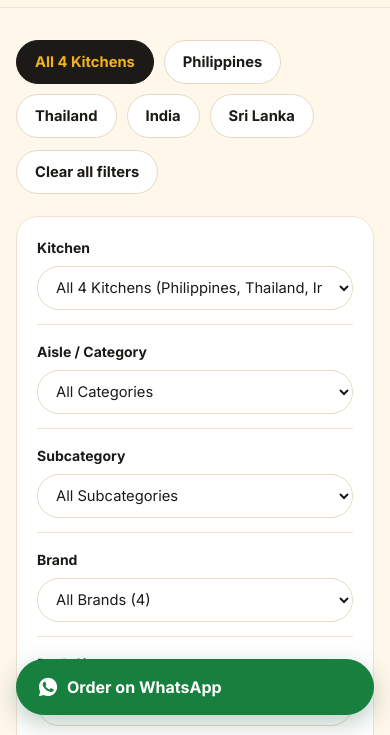
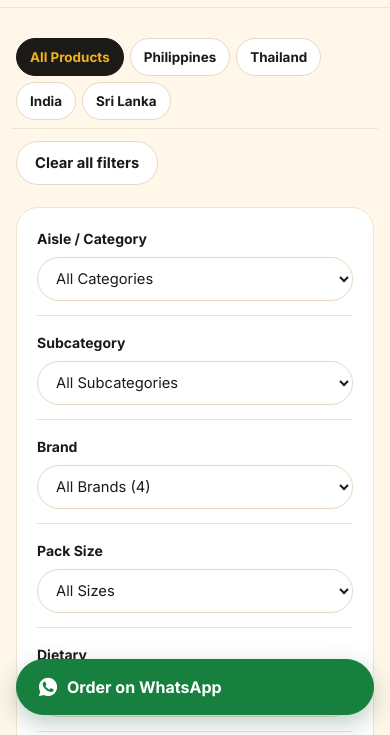
Before and after one commit to errolbrodie-sudo/Dino-Market, a website: page Website/public/index.html in a window 390 px wide. Shown: the part 109-844 px from the top of the page. Drawn offline with nearby package versions, Linux system fonts and the light colour scheme; no server answers.

Commit message:
On the landing page, when scrolling down, keep the kitchen selection buttons always visible.

```diff
--- a/Website/public/index.html
+++ b/Website/public/index.html
@@ -196,17 +196,6 @@
 
         <div class="catalog-layout">
           <aside class="filter-sidebar" aria-label="Product Filters">
-            <div class="filter-group">
-              <label class="filter-label" for="filterRegionSelect">Kitchen</label>
-              <select id="filterRegionSelect" class="select-control" onchange="app.selectRegion(this.value, false)">
-                <option value="">All 4 Kitchens (Philippines, Thailand, India, Sri Lanka)</option>
-                <option value="philippines">Philippines</option>
-                <option value="thailand">Thailand</option>
-                <option value="india">India</option>
-                <option value="sri-lanka">Sri Lanka</option>
-              </select>
-            </div>
-
             <div class="filter-group">
               <label class="filter-label" for="filterCategorySelect" data-i18n="filter_dept_title">Aisle / Category</label>
               <select id="filterCategorySelect" class="select-control" onchange="app.onDepartmentSelectChange(this.value)">
--- a/Website/public/styles.css
+++ b/Website/public/styles.css
@@ -1600,6 +1600,16 @@ textarea {
   margin-bottom: 12px;
 }
 
+#regionPillsContainer {
+  position: sticky;
+  top: var(--site-header-height, 76px);
+  z-index: 90;
+  background-color: var(--dm-cream);
+  padding: 10px 4px;
+  margin: -10px -4px 12px;
+  border-bottom: 1px solid var(--dm-line);
+}
+
 .region-pill {
   display: inline-flex;
   align-items: center;
@@ -1661,6 +1671,10 @@ textarea {
   padding: 20px;
   position: sticky;
   top: calc(var(--site-header-height, 118px) + 16px);
+}
+
+#view-storefront .filter-sidebar {
+  top: calc(var(--site-header-height, 76px) + var(--region-strip-height, 65px) + 12px);
 }
 
 .filter-group {
@@ -2667,6 +2681,17 @@ textarea {
     font-size: 0.82rem;
   }
 
+  #regionPillsContainer {
+    padding: 8px 4px;
+    gap: 6px;
+  }
+
+  #regionPillsContainer .region-pill {
+    min-height: 38px;
+    padding: 6px 13px;
+    font-size: 0.84rem;
+  }
+
   .aisle-chips-grid,
   .footer-grid,
   .form-grid-2 {
```
Also changed, not shown: Website/public/app.js, 1 other file.
